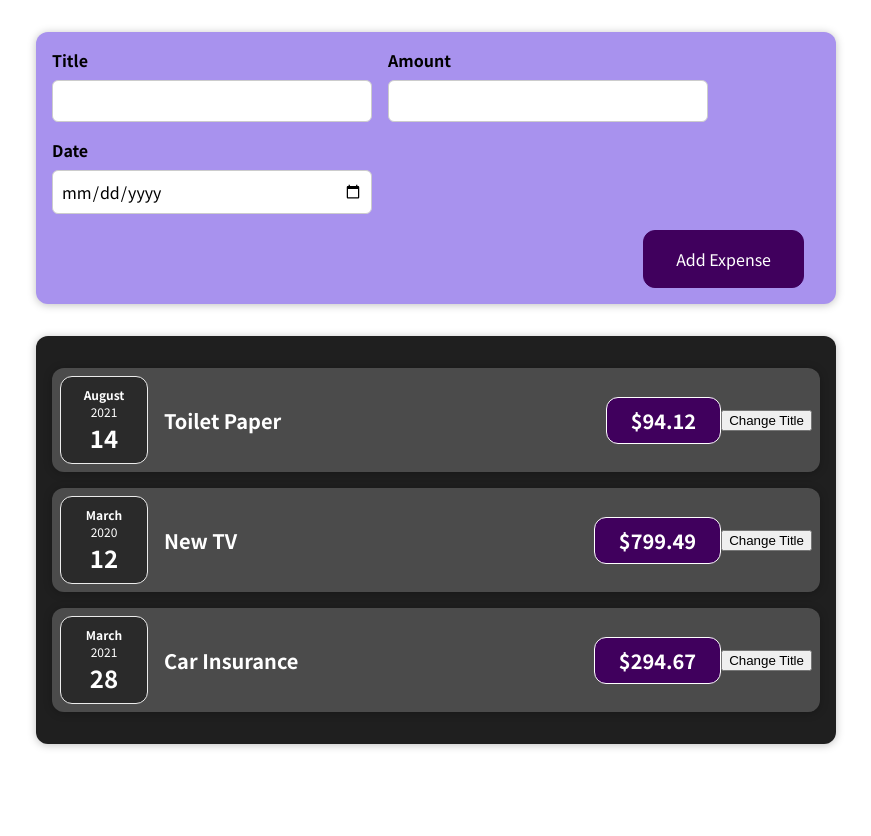
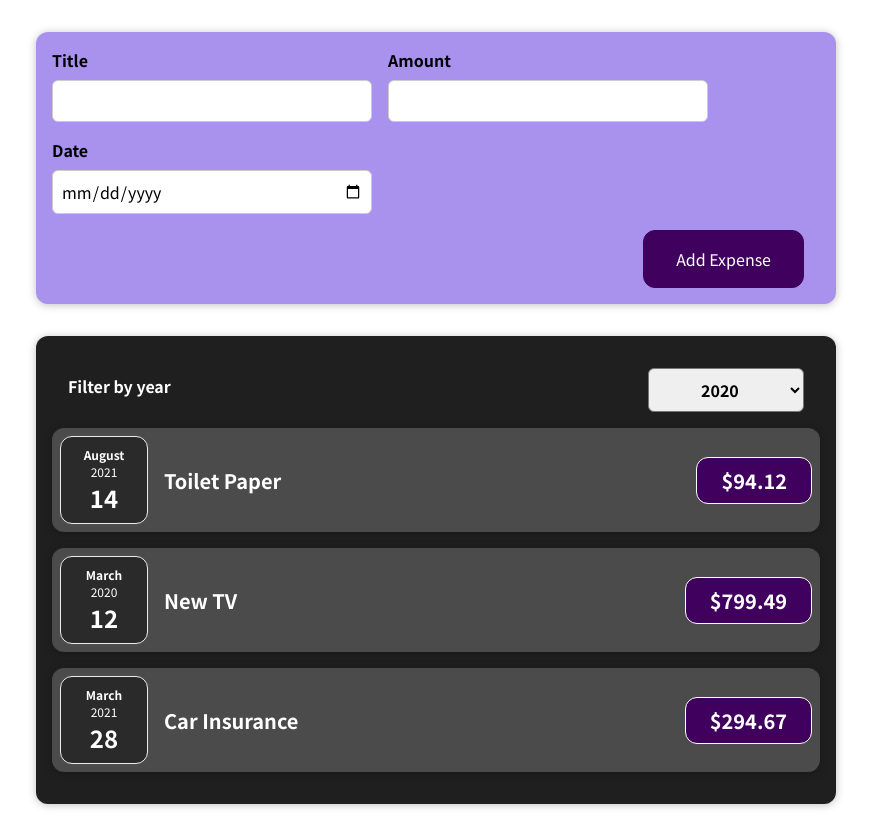
Before and after one commit to zahrakhoshdel/react-the-complete-course, a React (Create React App) app in the folder code/02 React Events and State/02-working-with-events-state/: page / in a window 1280 px wide. Shown: the whole page, without its empty margins (204-1075 px from the left). Before the commit the page ends 800 px from the top, so only its background shows below. Built offline with nearby package versions, Linux system fonts and the light colour scheme.

Commit message:
adding controlled component - expenses filter year

```diff
--- a/code/02 React Events and State/02-working-with-events-state/src/components/Expenses/ExpenseItem.js
+++ b/code/02 React Events and State/02-working-with-events-state/src/components/Expenses/ExpenseItem.js
@@ -1,23 +1,15 @@
-import { useState } from "react";
 import Card from "../UI/Card";
 import ExpenseDate from "./ExpenseDate";
 import "./ExpenseItem.css";
 
 const ExpenseItem = (props) => {
-  const [title, setTitle] = useState(props.title);
-
-  const clickHandler = () => {
-    setTitle("Updated!");
-  };
-
   return (
     <Card className="expense-item">
       <ExpenseDate date={props.date} />
       <div className="expense-item__description">
-        <h2>{title}</h2>
+        <h2>{props.title}</h2>
         <div className="expense-item__price">${props.amount}</div>
       </div>
-      <button onClick={clickHandler}>Change Title</button>
     </Card>
   );
 };
--- a/code/02 React Events and State/02-working-with-events-state/src/components/Expenses/Expenses.js
+++ b/code/02 React Events and State/02-working-with-events-state/src/components/Expenses/Expenses.js
@@ -1,10 +1,19 @@
+import { useState } from "react";
 import ExpenseItem from "./ExpenseItem";
 import Card from "../UI/Card";
 import "./Expenses.css";
+import ExpensesFilter from "./ExpensesFilter";
 
 const Expenses = (props) => {
+  const [filteredYear, setFilteredYear] = useState("2020");
+
+  const filterChangeHandler = selectedYear => {
+    setFilteredYear(selectedYear);
+  };
+
   return (
     <Card className="expenses">
+      <ExpensesFilter selected={filteredYear} onDateFilter={filterChangeHandler} />
       <ExpenseItem
         title={props.items[0].title}
         amount={props.items[0].amount}
--- /dev/null
+++ b/code/02 React Events and State/02-working-with-events-state/src/components/Expenses/ExpensesFilter.css
@@ -0,0 +1,24 @@
+.expenses-filter {
+    color: white;
+    padding: 0 1rem;
+  }
+
+  .expenses-filter__control {
+    display: flex;
+    width: 100%;
+    align-items: center;
+    justify-content: space-between;
+    margin: 1rem 0;
+  }
+
+  .expenses-filter label {
+    font-weight: bold;
+    margin-bottom: 0.5rem;
+  }
+
+  .expenses-filter select {
+    font: inherit;
+    padding: 0.5rem 3rem;
+    font-weight: bold;
+    border-radius: 6px;
+  }
--- /dev/null
+++ b/code/02 React Events and State/02-working-with-events-state/src/components/Expenses/ExpensesFilter.js
@@ -0,0 +1,23 @@
+import "./ExpensesFilter.css";
+
+const ExpensesFilter = (props) => {
+  const dateChangeHandler = (event) => {
+    props.onDateFilter(event.target.value);
+  };
+
+  return (
+    <div className="expenses-filter">
+      <div className="expenses-filter__control">
+        <label>Filter by year</label>
+        <select value={props.selected} onChange={dateChangeHandler}>
+          <option value="2022">2022</option>
+          <option value="2021">2021</option>
+          <option value="2020">2020</option>
+          <option value="2019">2019</option>
+        </select>
+      </div>
+    </div>
+  );
+};
+
+export default ExpensesFilter;
```
